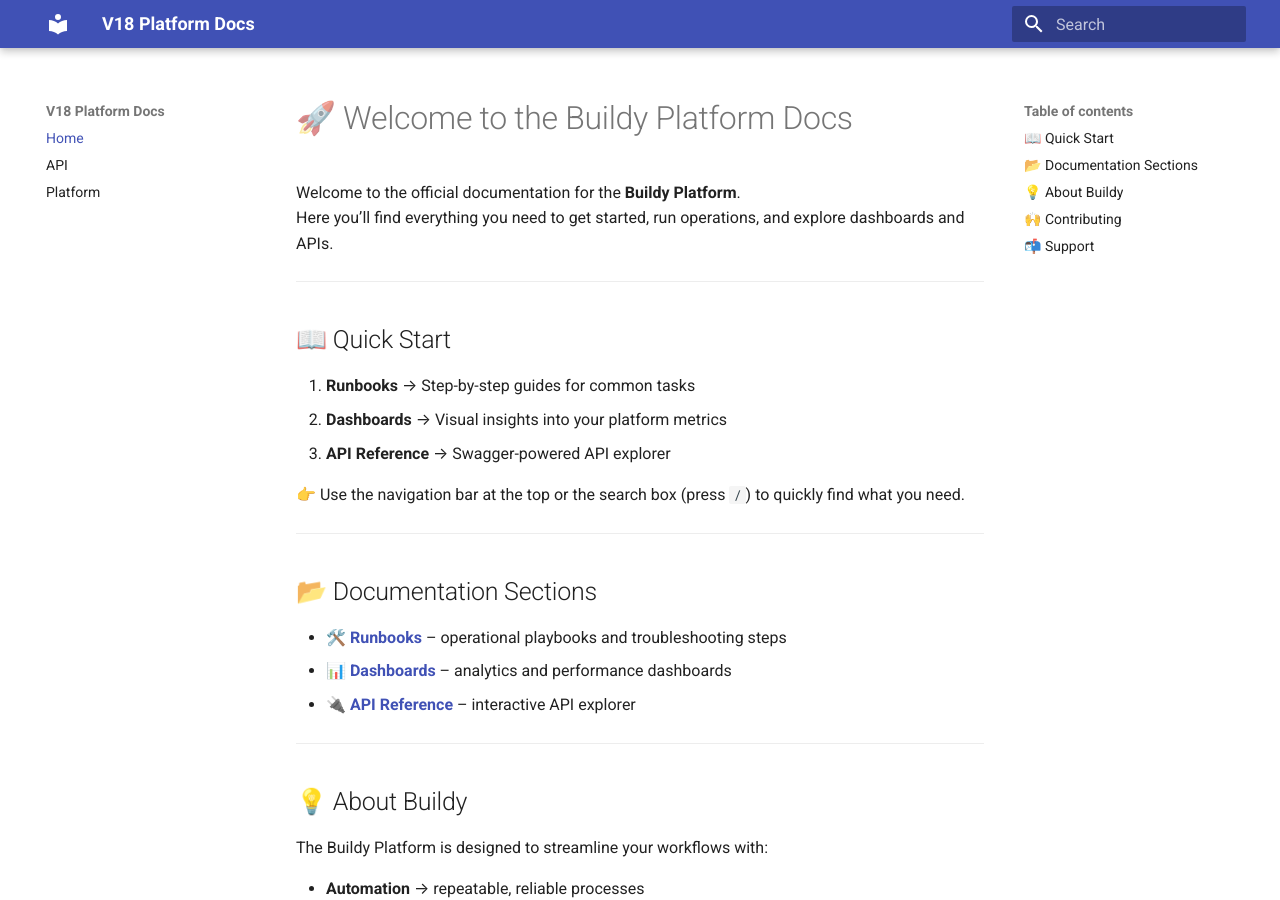
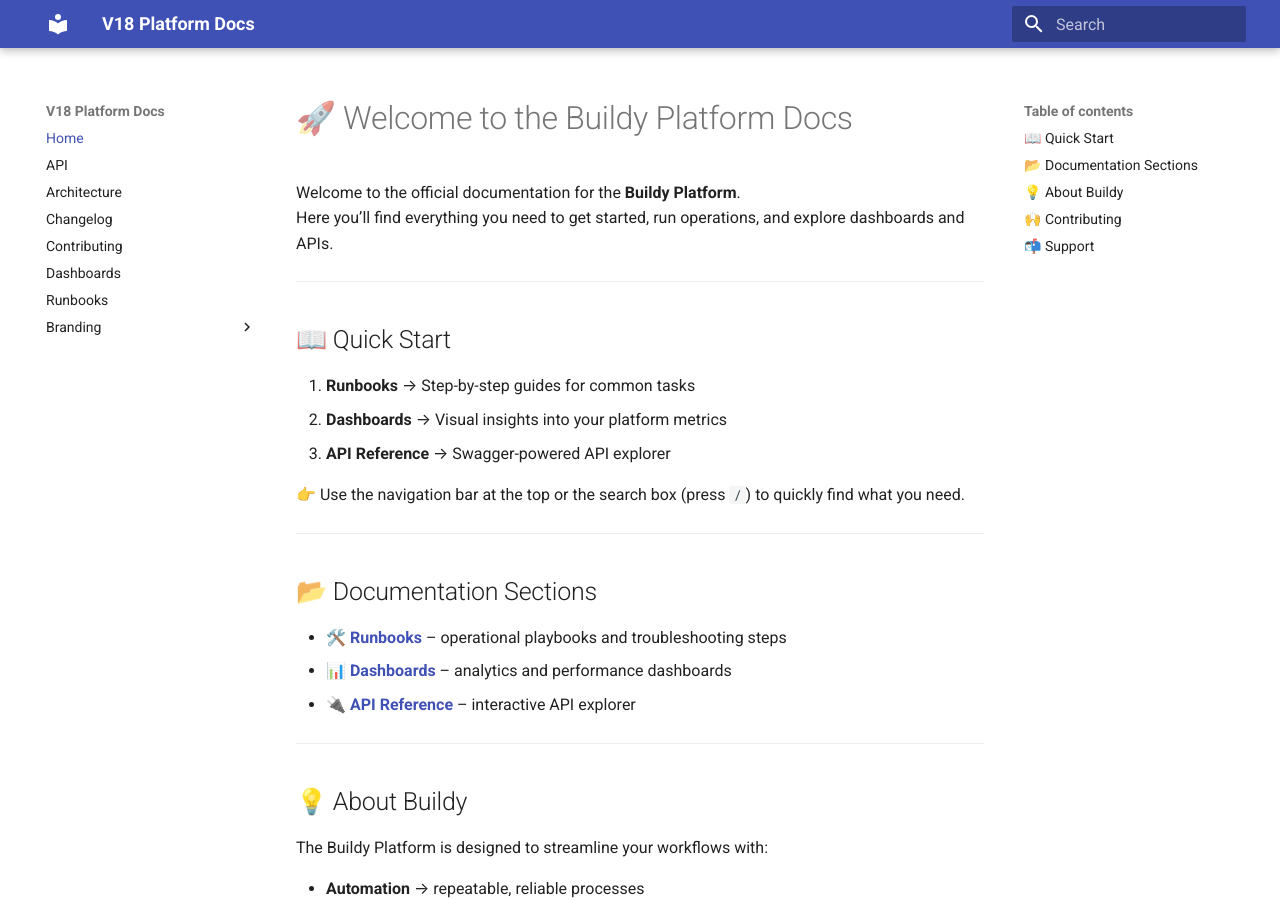
Before and after one commit to Kello54/Buildy, an MkDocs documentation site: the page built from docs/index.md, in a window 1280 px wide and 900 px high. Built offline with MkDocs 1.6.1 and Material for MkDocs 9.7.7, drawn with Linux system fonts in a browser that asks for light colours.

Commit message:
Update mkdocs.yml

```diff
--- a/mkdocs.yml
+++ b/mkdocs.yml
@@ -1,6 +1,6 @@
 site_name: V18 Platform Docs
 site_description: Documentation for the V18 platform
-site_url: https://YOUR_USERNAME.github.io/YOUR_REPO/
+site_url: https://Kello54.github.io/Buildy/
 
 theme:
   name: material
@@ -8,7 +8,16 @@ theme:
 nav:
   - Home: index.md
   - API: api.md
-  - Platform: platform.md
+  - Architecture: architecture.md
+  - Changelog: changelog.md
+  - Contributing: contributing.md
+  - Dashboards: dashboards.md
+  - Runbooks: runbooks.md
+  - Branding:
+      - Overview: branding/index.md
+      - Colours: branding/colours.md
+      - Logo: branding/logo.md
+      - Typography: branding/typography.md
 
 plugins:
   - search
```
